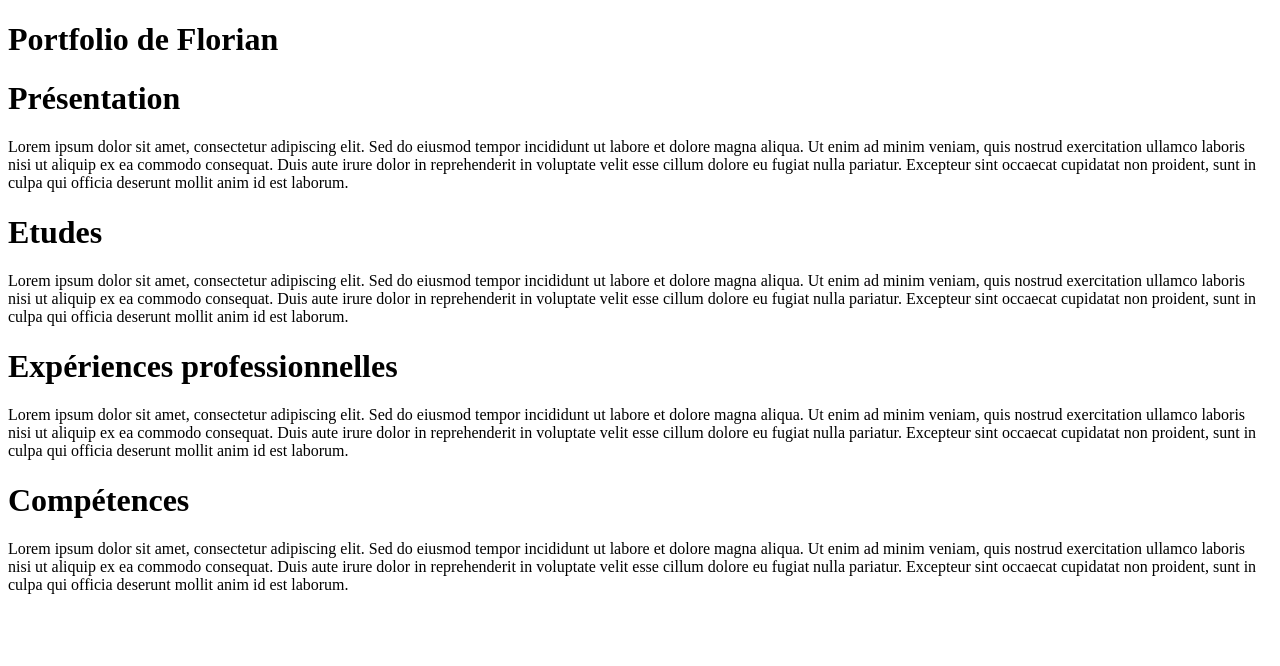
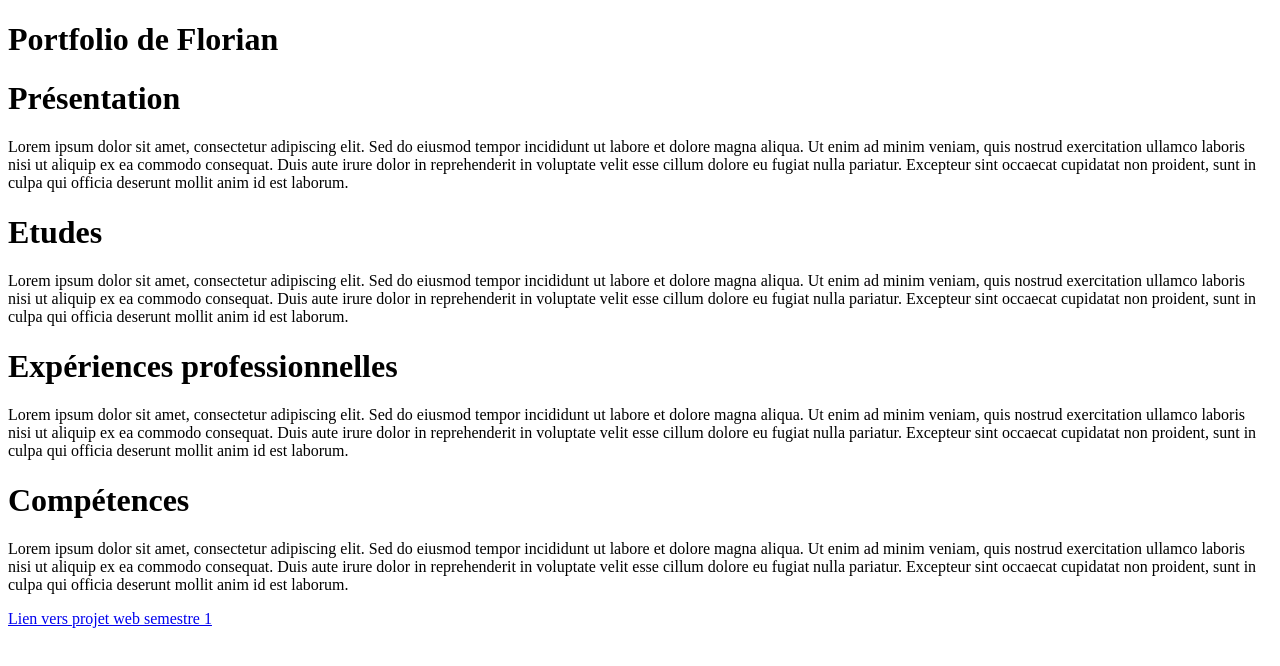
Before and after one commit to IceCubeFr/icecubefr.github.io, a plain HTML site: page index.html in a window 1280 px wide. Drawn offline with Linux system fonts and the light colour scheme.

Commit message:
Ajout lien vers ubisoft

```diff
--- a/index.html
+++ b/index.html
@@ -16,6 +16,7 @@
             <p>Lorem ipsum dolor sit amet, consectetur adipiscing elit. Sed do eiusmod tempor incididunt ut labore et dolore magna aliqua. Ut enim ad minim veniam, quis nostrud exercitation ullamco laboris nisi ut aliquip ex ea commodo consequat. Duis aute irure dolor in reprehenderit in voluptate velit esse cillum dolore eu fugiat nulla pariatur. Excepteur sint occaecat cupidatat non proident, sunt in culpa qui officia deserunt mollit anim id est laborum.</p>
             <h1>Compétences</h1>
             <p>Lorem ipsum dolor sit amet, consectetur adipiscing elit. Sed do eiusmod tempor incididunt ut labore et dolore magna aliqua. Ut enim ad minim veniam, quis nostrud exercitation ullamco laboris nisi ut aliquip ex ea commodo consequat. Duis aute irure dolor in reprehenderit in voluptate velit esse cillum dolore eu fugiat nulla pariatur. Excepteur sint occaecat cupidatat non proident, sunt in culpa qui officia deserunt mollit anim id est laborum.</p>
+            <a href="./Ubisoft_Location/index.html">Lien vers projet web semestre 1</a>
         </main>
     </body>
 </html>
```
